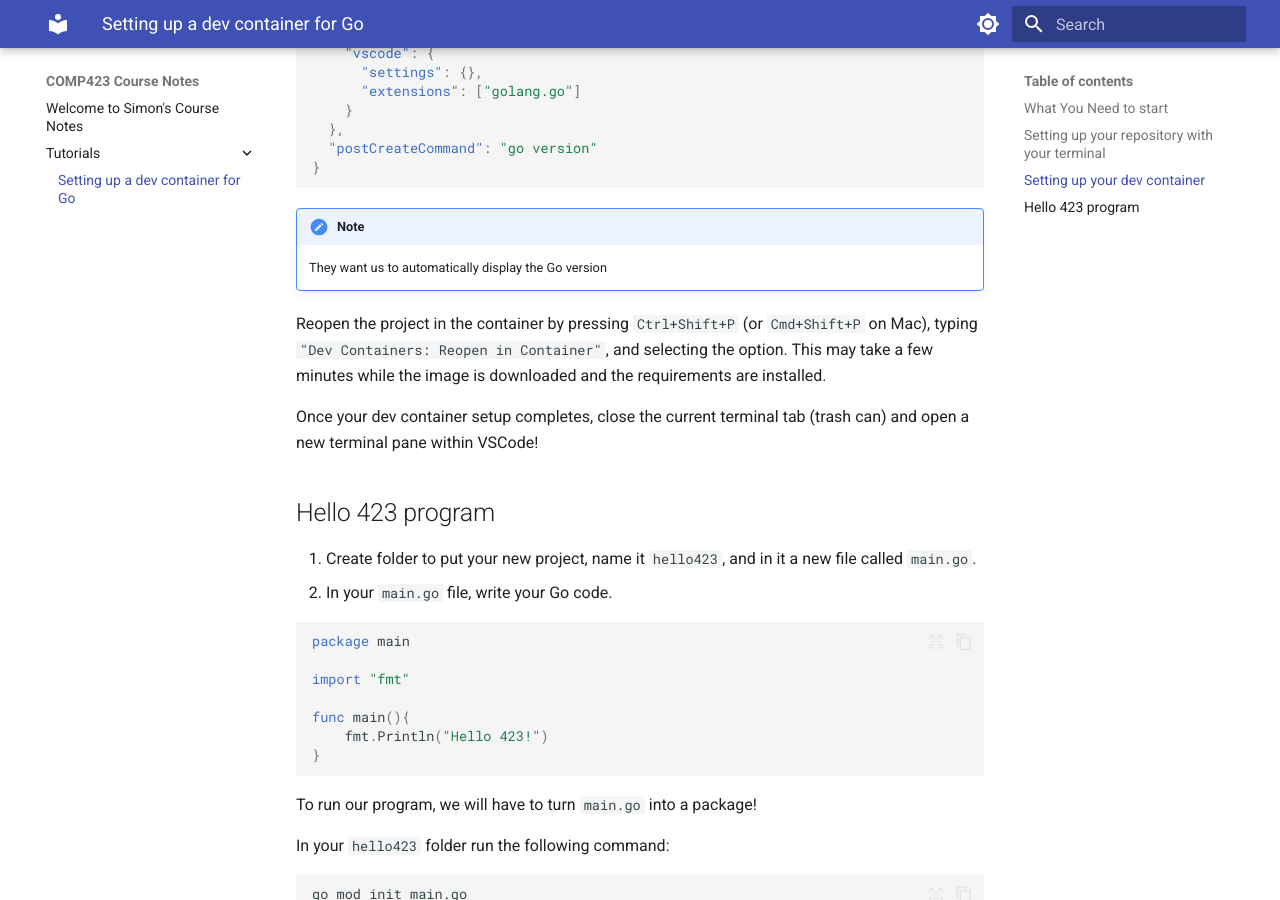
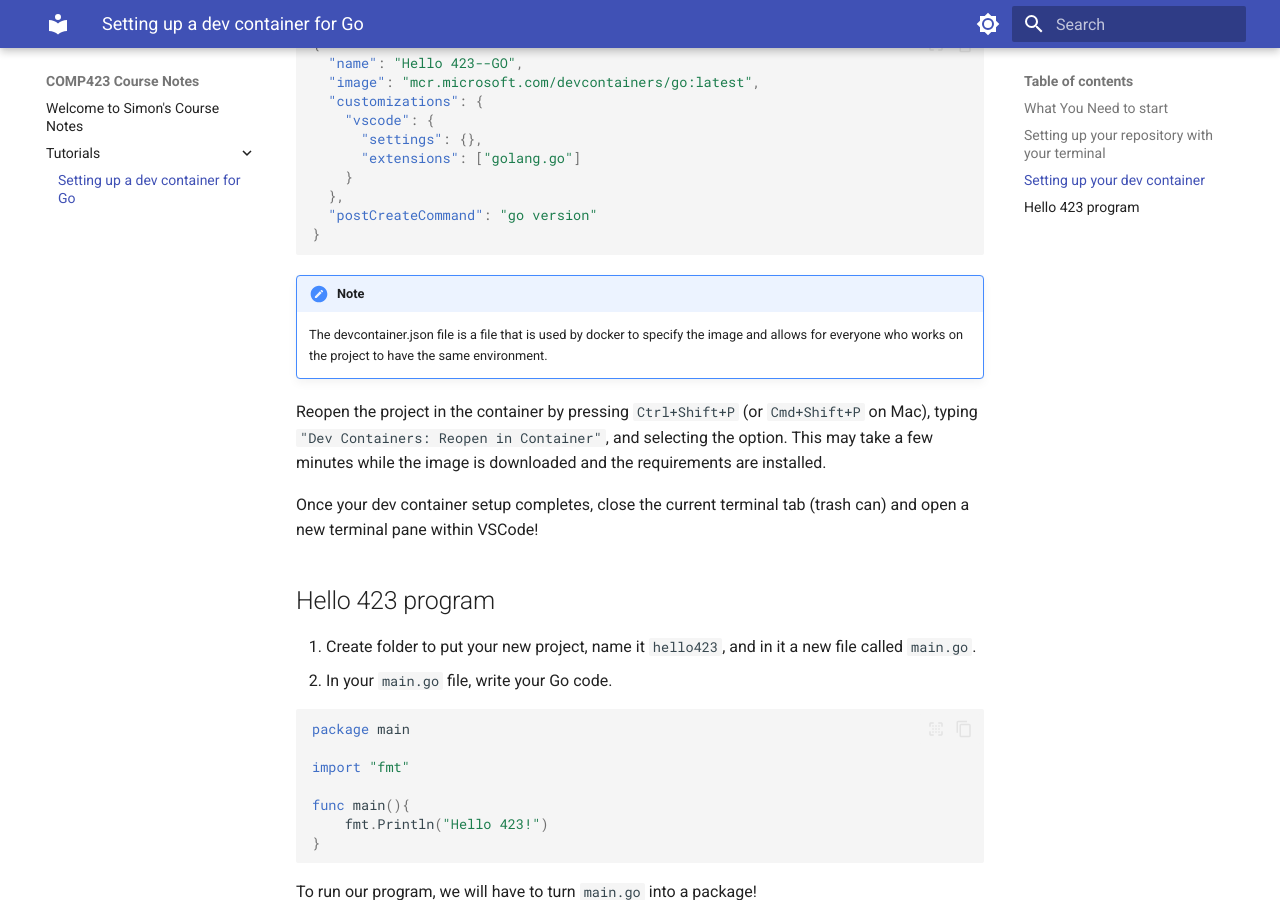
Before and after one commit to simofel/comp423-course-notes, an MkDocs documentation site: the page built from docs/tutorials/go-setup.md, in a window 1280 px wide and 900 px high, scrolled down 1266 px. Built offline with MkDocs 1.6.1 and Material for MkDocs 9.7.7, drawn with Linux system fonts in a browser that asks for light colours; some of the changed text lies outside the part shown.

````diff
--- a/docs/tutorials/go-setup.md
+++ b/docs/tutorials/go-setup.md
@@ -3,6 +3,7 @@
 * Primary author: [Simon Felt](https://github.com/simofel)
 * Reviewer: [Joseph Clampett](https://github.com/josephclampett-education)
 
+Dev containers are important for making sure dev environments remain the same. In this tutorial I will show you how to set up a dev container using Docker and run your first Go program with it.
 
 ## What You Need to start
 
@@ -54,7 +55,7 @@ git commmit -m "Initial commit"
 ```
 
 !!! Note
-    They want us to automatically display the Go version
+    The devcontainer.json file is a file that is used by docker to specify the image and allows for everyone who works on the project to have the same environment.
 
 Reopen the project in the container by pressing `Ctrl+Shift+P` (or `Cmd+Shift+P` on Mac), typing `"Dev Containers: Reopen in Container"`, and selecting the option. This may take a few minutes while the image is downloaded and the requirements are installed.
 
````
